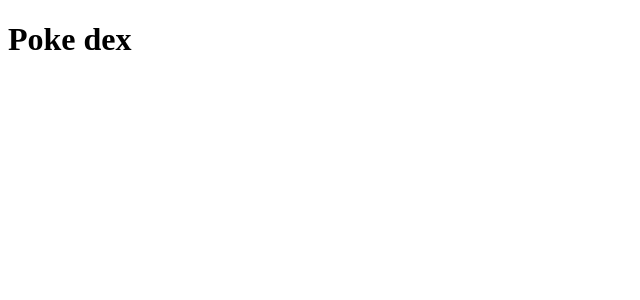
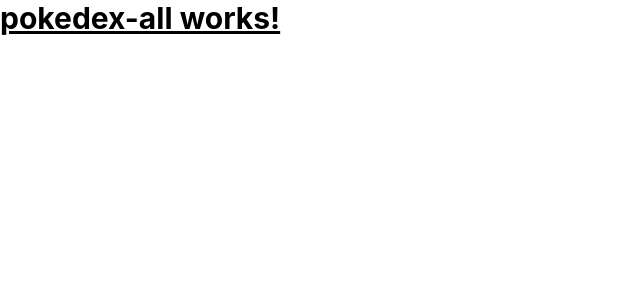
Before and after one commit to CristianMontoya98/poke-dex-angular, an Angular app: page / in a window 1280 px wide. Shown: the top 300 px of the page, without its empty margins (0-640 px from the left). Built offline with nearby package versions, Linux system fonts and the light colour scheme.

Commit message:
refactor: Integrate Tailwind CSS and update app structure with PokedexAll component

```diff
--- a/src/app/app.html
+++ b/src/app/app.html
@@ -1,3 +1,2 @@
-<h1>Poke dex</h1>
-
+<app-pokedex-all />
 <router-outlet />
--- a/src/app/app.ts
+++ b/src/app/app.ts
@@ -1,9 +1,9 @@
 import { Component, signal } from '@angular/core';
 import { RouterOutlet } from '@angular/router';
-
+import { PokedexAll } from '../pages/pokedex-all/pokedex-all';
 @Component({
   selector: 'app-root',
-  imports: [RouterOutlet],
+  imports: [RouterOutlet, PokedexAll],
   templateUrl: './app.html',
   styleUrl: './app.scss'
 })
--- a/src/styles.scss
+++ b/src/styles.scss
@@ -1 +1 @@
-/* You can add global styles to this file, and also import other style files */
+@import "tailwindcss";
```
